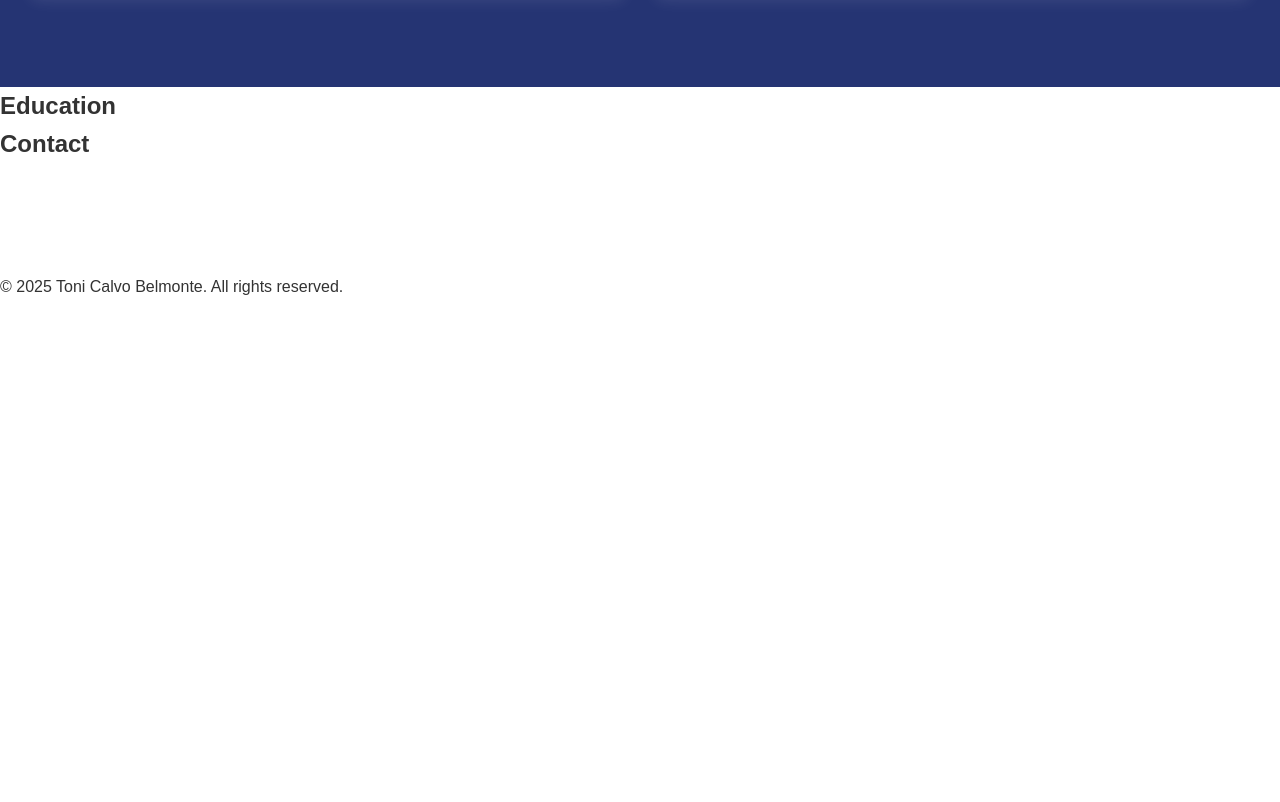
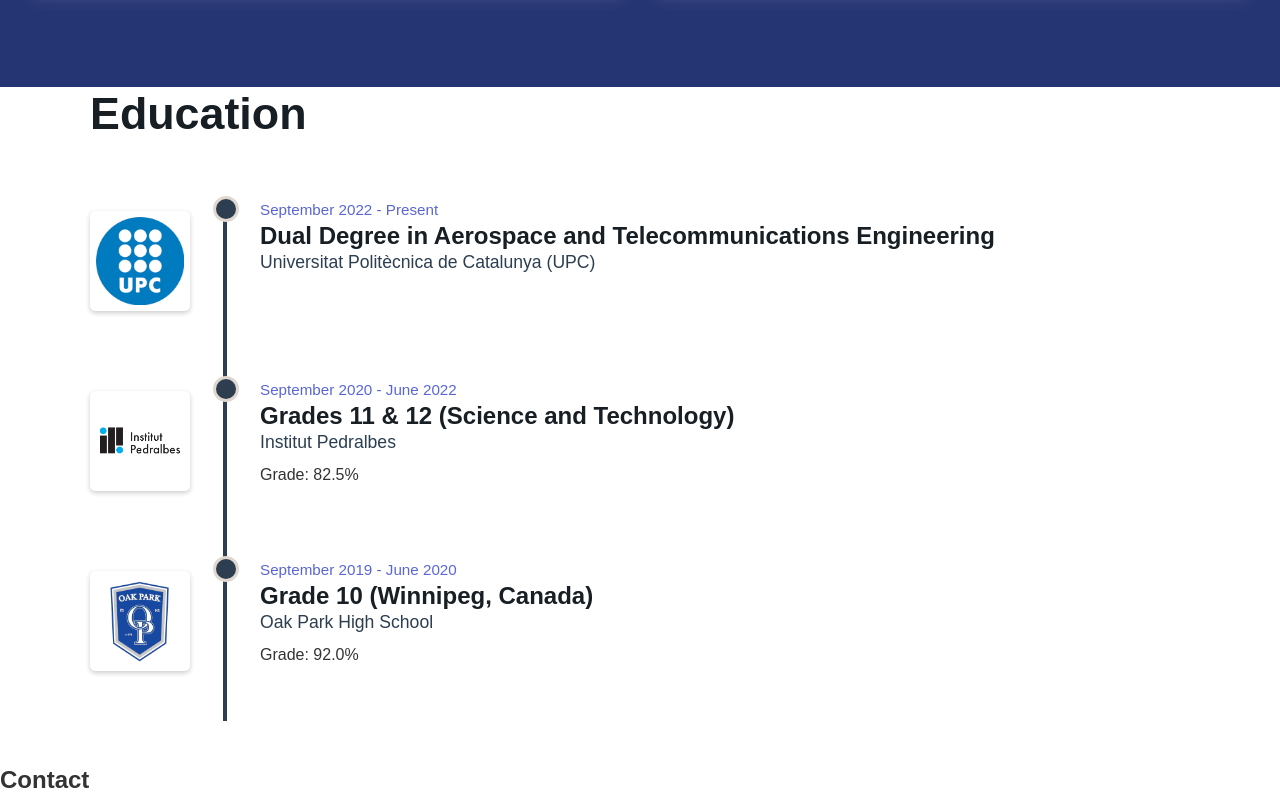
Before and after one commit to Toni-Calvo/portfolio-web, a plain HTML site: page public/index.html in a window 1280 px wide. Shown: the part 2313-3115 px from the top of the page. Before the commit the page ends 2612 px from the top, so only its background shows below. Drawn offline with Linux system fonts and the light colour scheme.

Commit message:
Education Section

```diff
--- a/public/index.html
+++ b/public/index.html
@@ -182,8 +182,64 @@
 
             <!-- EDUCATION -->
 
-            <section id="education">
-                <h2>Education</h2>
+            <section id="education" class ="education-section">
+                <div class="section-title-container">
+                    <h2 class="section-title" style="color: #171e24">Education</h2>
+                </div>
+
+                <div class="timeline-container">
+
+                    <div class="timeline-item">
+                        <div class="timeline-logo">
+                            <img src="assets/images/UPC_logo.png" alt="Logo UPC">
+                        </div>
+                        <div class="timeline-content">
+                            <span class="timeline-date">September 2022 - Present</span>
+                            <h3 class="timeline-title">Dual Degree in Aerospace and Telecommunications Engineering</h3>
+                            <p class="timeline-company">Universitat Politècnica de Catalunya (UPC)</p>
+                            <!-- <p class="timeline-grade">Grade: X</p> -->
+                        </div>
+                    </div>
+
+                    <div class="timeline-item">
+                        <div class="timeline-logo">
+                            <img src="assets/images/institut_pedralbes_logo.jpg" alt="Logo Institut Pedralbes">
+                        </div>
+                        <div class="timeline-content">
+                            <span class="timeline-date">September 2020 - June 2022</span>
+                            <h3 class="timeline-title">Grades 11 & 12 (Science and Technology)</h3>
+                            <p class="timeline-company">Institut Pedralbes</p>
+                            <p class="timeline-grade">Grade: 82.5%</p>
+                        </div>
+                    </div>
+
+                    <div class="timeline-item">
+                        <div class="timeline-logo">
+                            <img src="assets/images/oak_park_hs_logo_compressed.jpg" alt="Logo Oak Park High School">
+                        </div>
+                        <div class="timeline-content">
+                            <span class="timeline-date">September 2019 - June 2020</span>
+                            <h3 class="timeline-title">Grade 10 (Winnipeg, Canada)</h3>
+                            <p class="timeline-company">Oak Park High School</p>
+                            <p class="timeline-grade">Grade: 92.0%</p>
+                        </div>
+                    </div>
+
+                    <!-- Timeline Template -->
+
+                    <!-- <div class="timeline-item">
+                        <div class="timeline-logo">
+                            <img src="" alt="Logo X">
+                        </div>
+                        <div class="timeline-content">
+                            <span class="timeline-date">Month Year - Present</span>
+                            <h3 class="timeline-title">Degree Name</h3>
+                            <p class="timeline-company">Education Institution</p>
+                            <p class="timeline-grade">Grade: X</p>
+                        </div>
+                    </div> -->
+
+                </div>
 
             </section>
 
```
Also changed, not shown: public/index_es.html (+44 -2 lines), public/assets/images/institut_pedralbes_logo.jpg (added), public/assets/images/oak_park_hs_logo_compressed.jpg (added).
